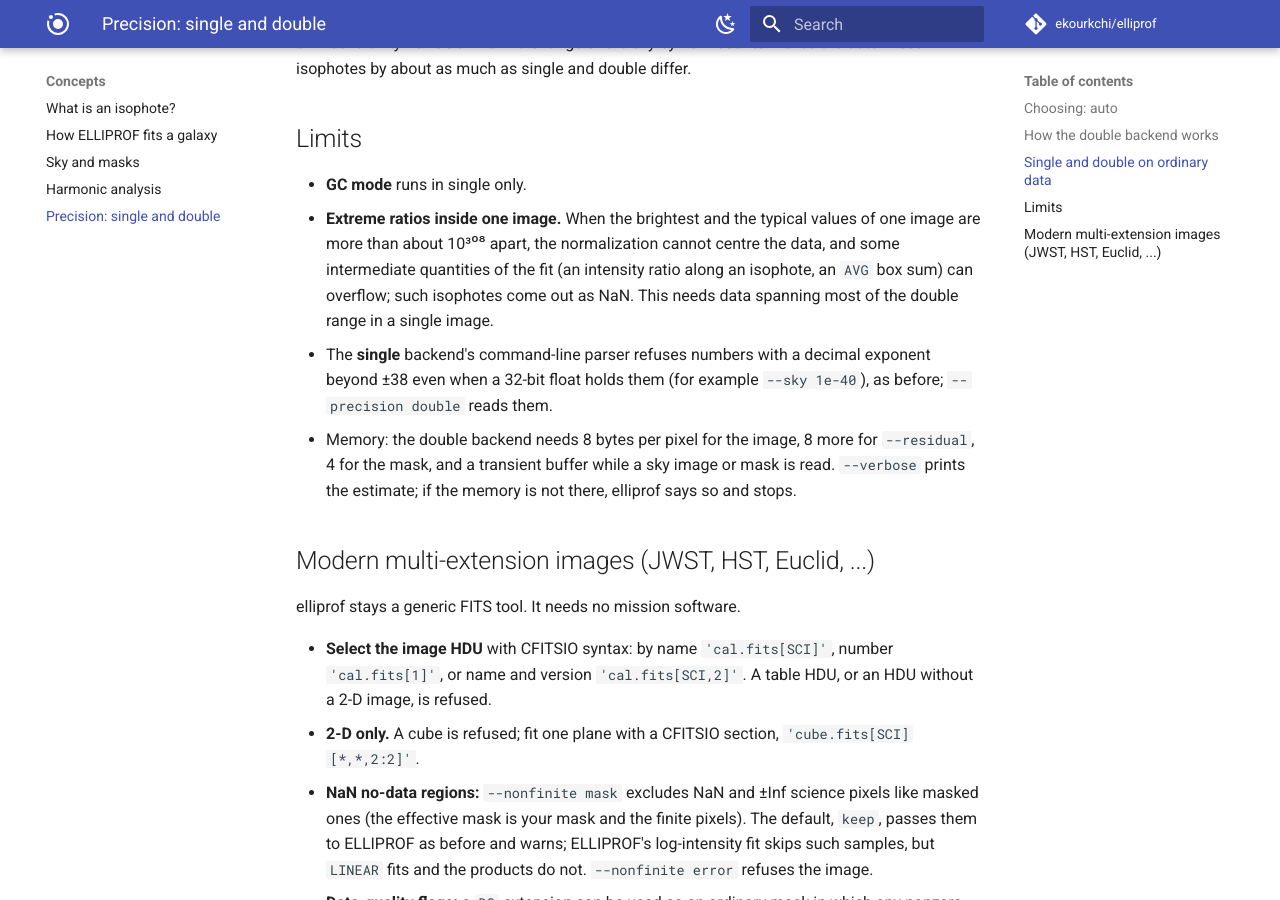
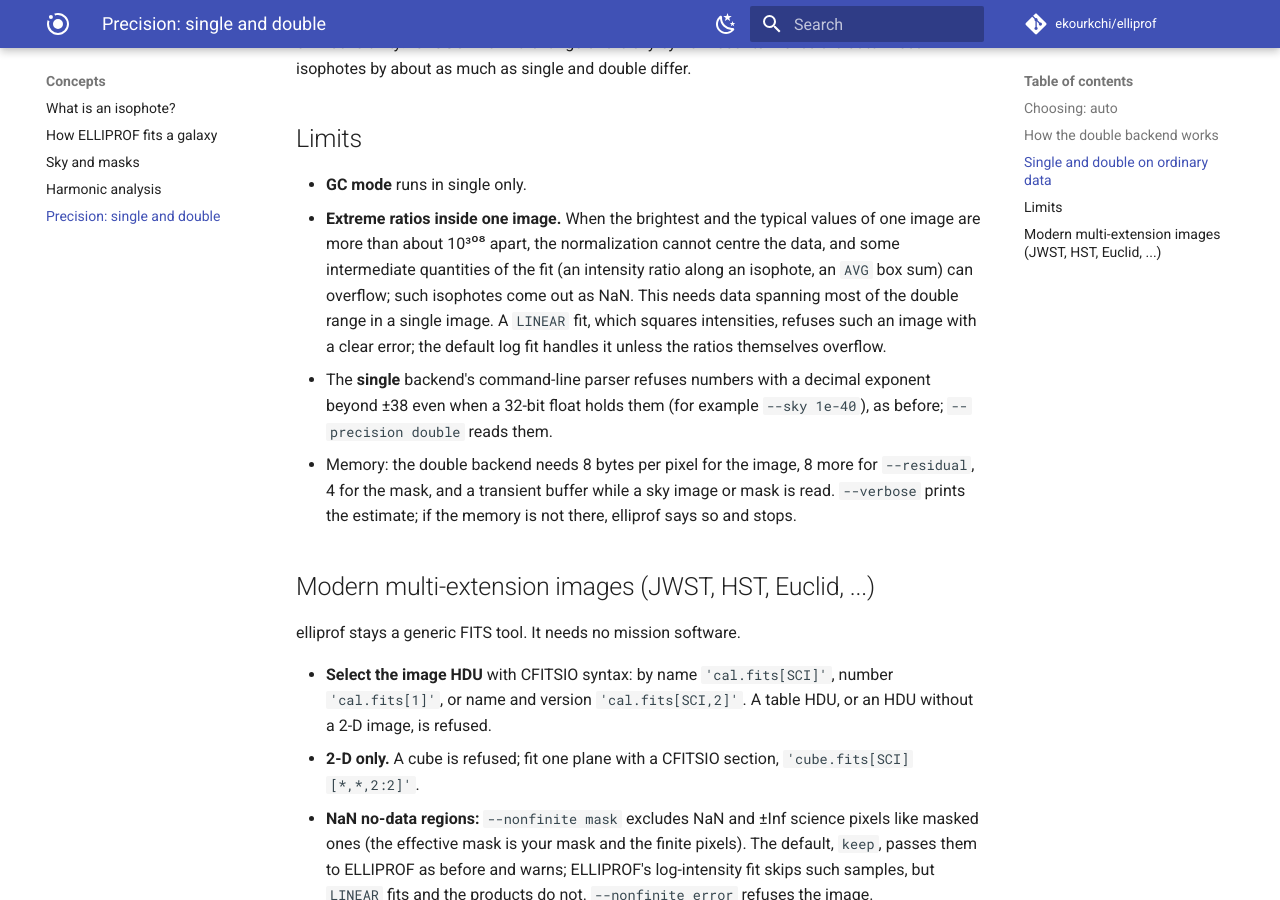
Before and after one commit to ekourkchi/elliprof, an MkDocs documentation site: the page built from docs/concepts/precision.md, in a window 1280 px wide and 900 px high, scrolled down 2089 px. Built offline with MkDocs 1.6.1 and Material for MkDocs 9.7.7, drawn with Linux system fonts in a browser that asks for light colours; comment, search, counter and statistics services are not loaded.

Commit message:
Docs: mention the LINEAR range error

```diff
--- a/docs/concepts/precision.md
+++ b/docs/concepts/precision.md
@@ -93,7 +93,10 @@ outermost isophotes by about as much as single and double differ.
   normalization cannot centre the data, and some intermediate
   quantities of the fit (an intensity ratio along an isophote, an `AVG`
   box sum) can overflow; such isophotes come out as NaN. This needs
-  data spanning most of the double range in a single image.
+  data spanning most of the double range in a single image. A `LINEAR`
+  fit, which squares intensities, refuses such an image with a clear
+  error; the default log fit handles it unless the ratios themselves
+  overflow.
 - The **single** backend's command-line parser refuses numbers with a
   decimal exponent beyond ±38 even when a 32-bit float holds them (for
   example `--sky 1e-40`), as before; `--precision double` reads them.
```
